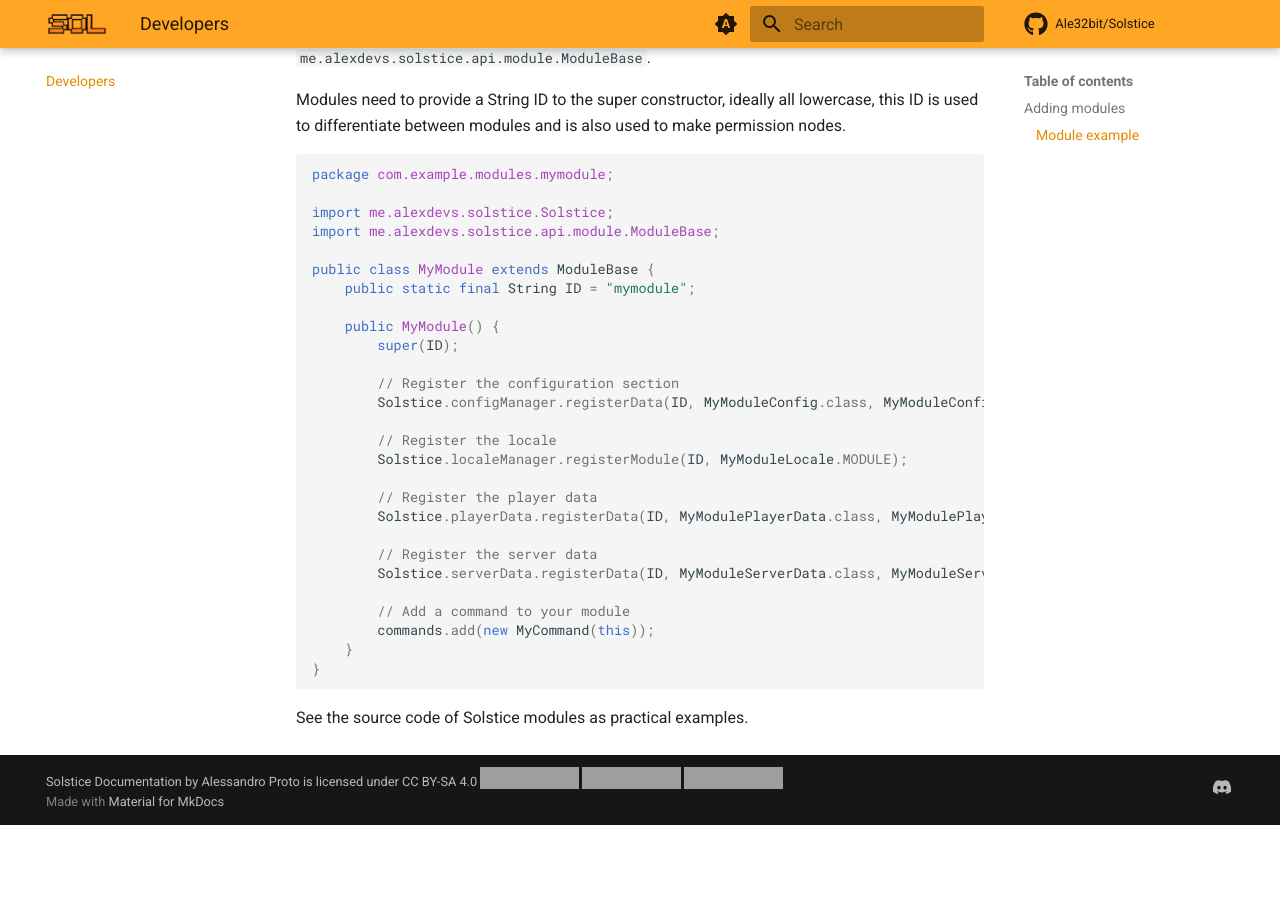
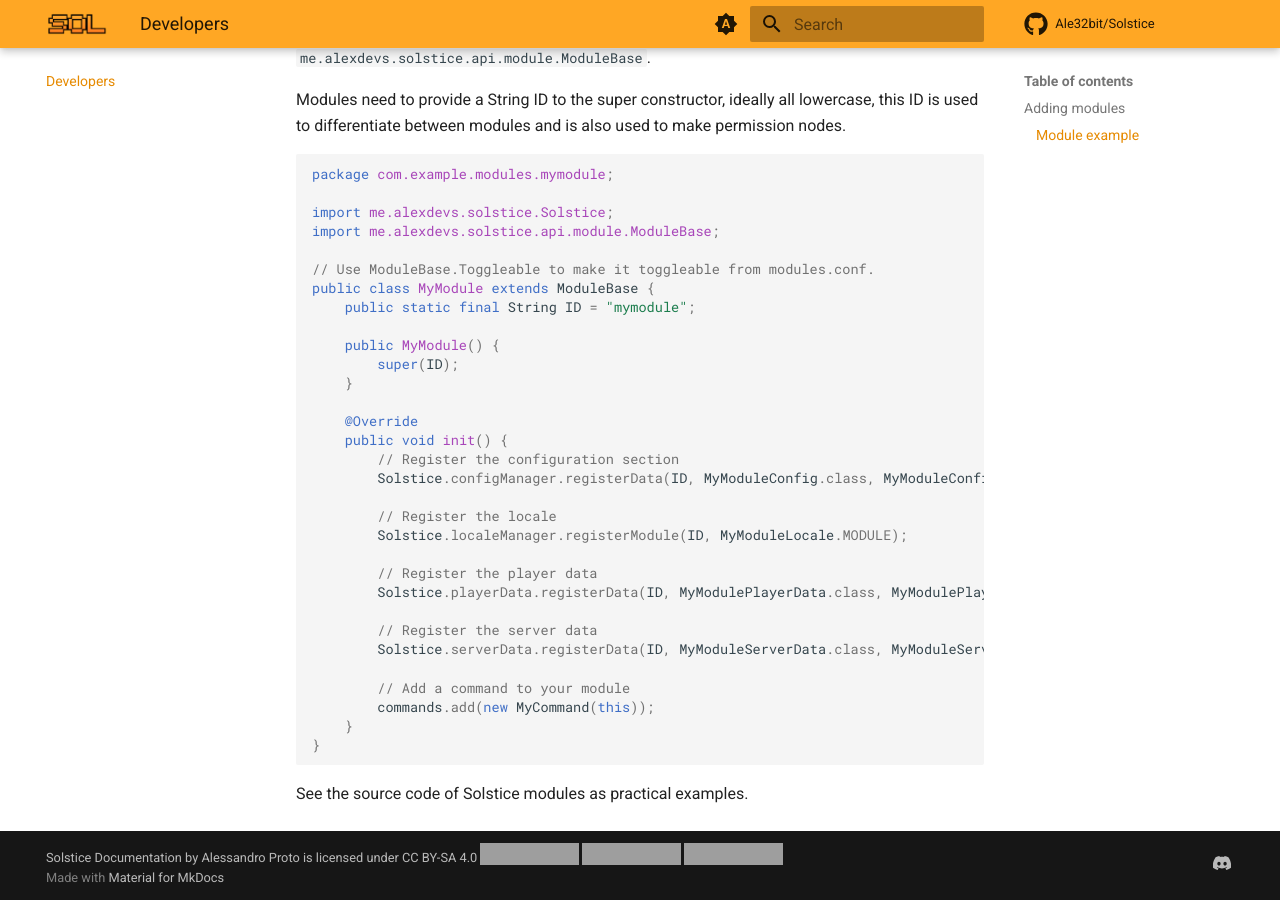
Before and after one commit to Ale32bit/Solstice-docs, an MkDocs documentation site: the page built from docs/developers.md, in a window 1280 px wide and 900 px high, scrolled down 1657 px. Built offline with MkDocs 1.6.1 and Material for MkDocs 9.7.7, drawn with Linux system fonts in a browser that asks for light colours; plug-ins that fetch from the network failed and are left out; comment, search, counter and statistics services are not loaded; the version menu is left out; before the commit the page ends 2482 px from its top, so only the background shows below that; grey boxes are pictures that could not be loaded.

Commit message:
Update module definition

```diff
--- a/docs/developers.md
+++ b/docs/developers.md
@@ -82,12 +82,16 @@ package com.example.modules.mymodule;
 import me.alexdevs.solstice.Solstice;
 import me.alexdevs.solstice.api.module.ModuleBase;
 
+// Use ModuleBase.Toggleable to make it toggleable from modules.conf.
 public class MyModule extends ModuleBase {
     public static final String ID = "mymodule";
 
     public MyModule() {
         super(ID);
+    }
 
+    @Override
+    public void init() {
         // Register the configuration section
         Solstice.configManager.registerData(ID, MyModuleConfig.class, MyModuleConfig::new);
 
```
